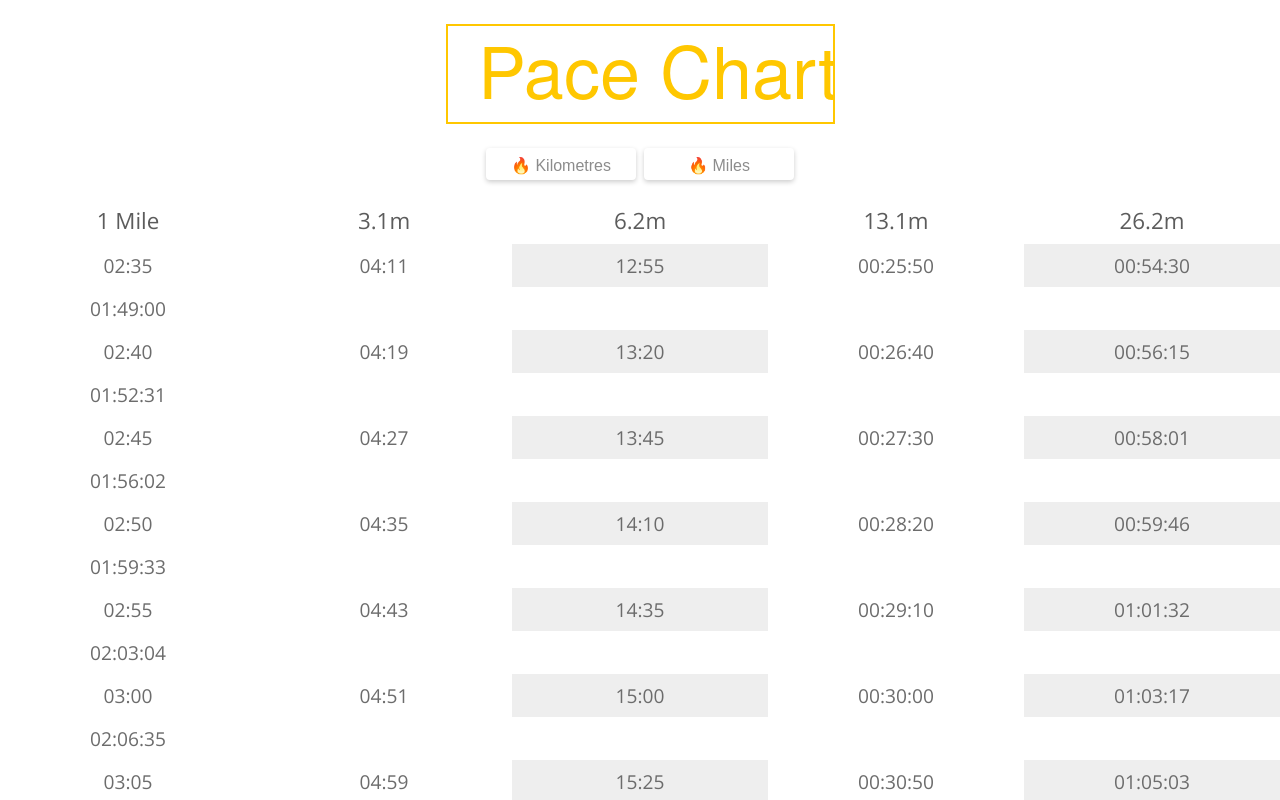
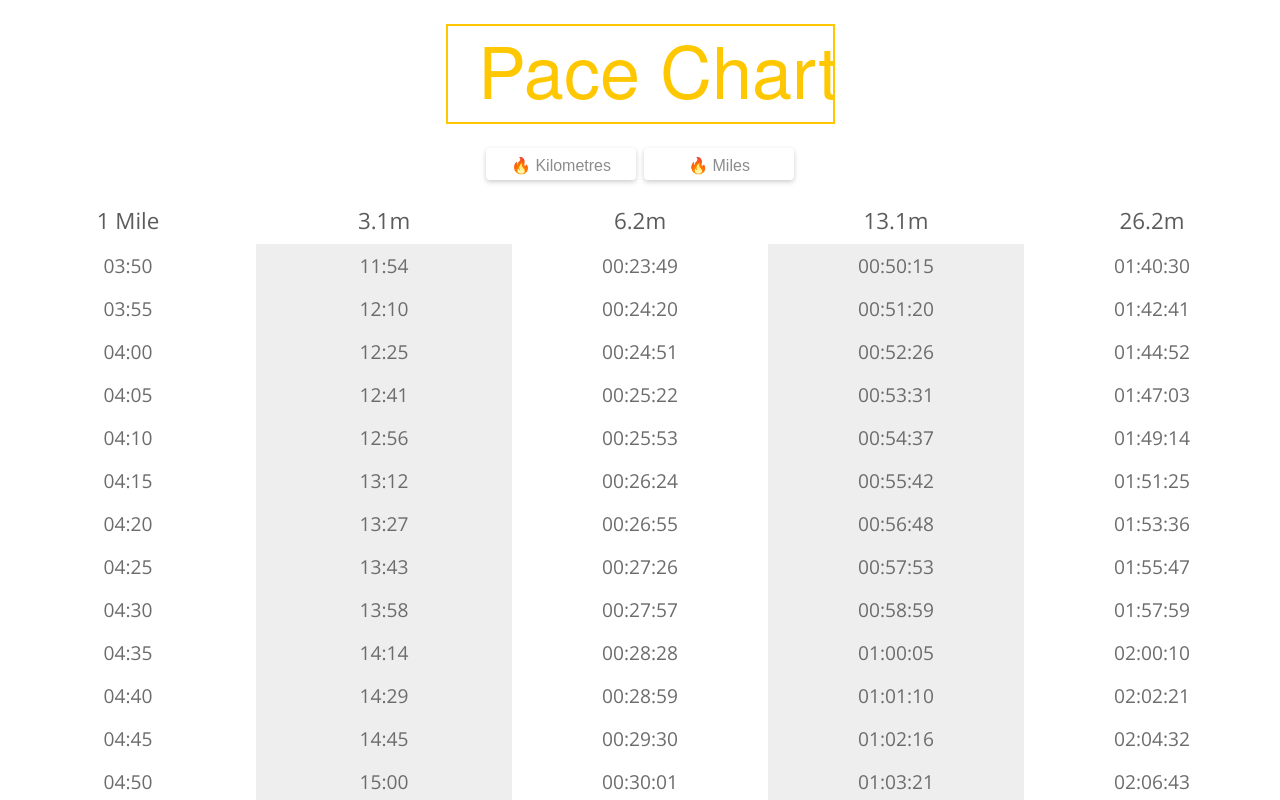
Before and after one commit to InfiniteErrors/RunningChart, a Vue app: page / in a window 1280 px wide. Both pictures are taken after a click on the button "🔥 Miles". Shown: the top 800 px of the page. Built offline with nearby package versions, Linux system fonts and the light colour scheme.

Commit message:
Fixed Mile Times
Arg.... Silly US number system strikes again!

```diff
--- a/src/components/km.vue
+++ b/src/components/km.vue
@@ -20,14 +20,19 @@
       <div> 26.2m </div>
     </div>
 
-    <div v-for="pace in paces">
-      <pace :unit="unit" :pace="pace" class="row"></pace>
+    <div v-if="unit === 0" v-for="kmPace in kmPaces">
+      <kmPace :unit="unit" :pace="kmPace" class="row"></kmPace>
+    </div>
+
+    <div v-if="unit === 1" v-for="milePace in milePaces">
+      <milePace :unit="unit" :pace="milePace" class="row"></milePace>
     </div>
 
   </div>
 </template>
 <script>
-import pace from "./pace.vue";
+import kmPace from "./kmPace.vue";
+import milePace from "./milePace.vue";
 
 const range = (start, length) =>
   Array.from(Array(length).keys()).map((v, i) => start + i * 5);
@@ -35,11 +40,13 @@ const range = (start, length) =>
 export default {
   name: "km",
   components: {
-    pace
+    kmPace,
+    milePace
   },
   data: function() {
     return {
-      paces: range(155, 66),
+      kmPaces: range(155, 66),
+      milePaces: range(230, 70),
       unit: 0
     };
   },
--- a/src/components/pace.vue
+++ b/src/components/kmPace.vue
@@ -11,7 +11,7 @@
 
 <script>
 export default {
-  name: "pace",
+  name: "kmPace",
   components: {},
   props: {
     pace: Number,
--- /dev/null
+++ b/src/components/milePace.vue
@@ -0,0 +1,48 @@
+<template>
+<div @click="toggleActive()">
+  <div class="pace"> {{ convertPace(pace) }} </div>
+      <div class="five"> {{ convertTime5k(pace * 3.10686) }} </div>
+      <div class="ten"> {{ convertTime(pace * 6.21371) }} </div>
+      <div class="half"> {{ convertTime(pace * 13.1094) }} </div>
+      <div class="full"> {{ convertTime(pace * 26.2188) }} </div>
+</div>
+</template>
+
+<script>
+export default {
+  name: "milePace",
+  components: {},
+  props: {
+    pace: Number,
+    unit: Number,
+    isActive: true
+  },
+  methods: {
+    convertPace: function(value) {
+      var date = new Date(null);
+      date.setSeconds(value);
+      return date.toISOString().substr(14, 5);
+    },
+    convertTime5k: function(value) {
+      var date = new Date(null);
+      date.setSeconds(value);
+      return date.toISOString().substr(14, 5);
+    },
+    convertTime: function(value) {
+      var date = new Date(null);
+      date.setSeconds(value);
+      return date.toISOString().substr(11, 8);
+    },
+    toggleStyle: function(value) {
+      value.isActive = !value.isActive;
+    },
+    toggleActive: function() {
+      this.isActive = !this.isActive;
+    }
+  }
+};
+</script>
+
+<!-- Add "scoped" attribute to limit CSS to this component only -->
+<style>
+</style>
```
